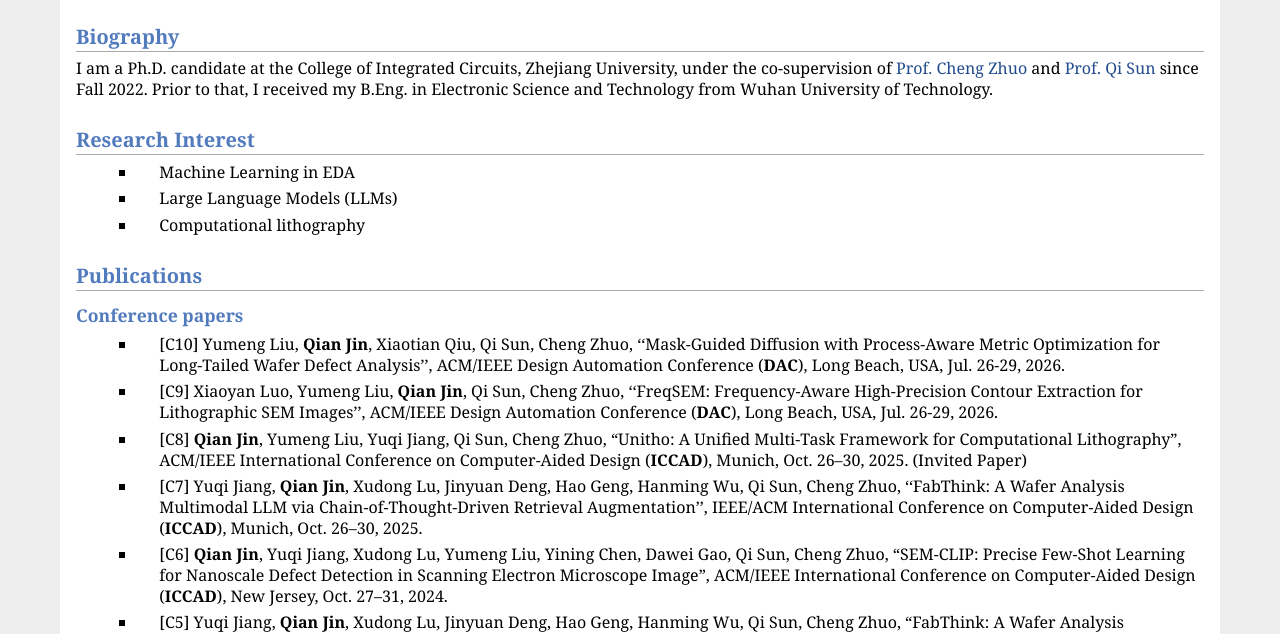
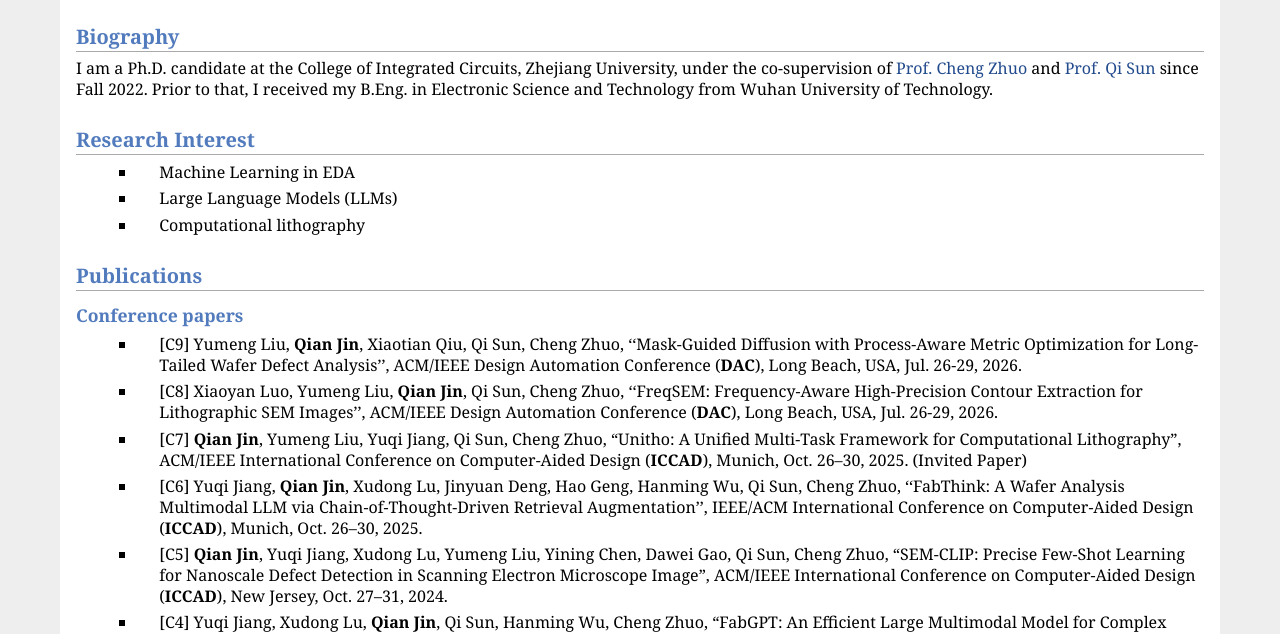
Before and after one commit to 1201jin/1201jin.github.io, a plain HTML site: page index.html in a window 1280 px wide. Shown: the part 310-944 px from the top of the page. Drawn offline with Linux system fonts and the light colour scheme; files that its build step writes are made by us from their sources.

Commit message:
Update index.html

```diff
--- a/index.html
+++ b/index.html
@@ -34,17 +34,15 @@
 <h2>Publications</h2>
 <h3>Conference papers</h3>
 <ul>
-<li><p>[C10] Yumeng Liu, <b>Qian Jin</b>, Xiaotian Qiu, Qi Sun, Cheng Zhuo, &lsquo;&lsquo;Mask-Guided Diffusion with Process-Aware Metric Optimization for Long-Tailed Wafer Defect Analysis&rsquo;&rsquo;, ACM/IEEE Design Automation Conference (<b>DAC</b>), Long Beach, USA, Jul. 26-29, 2026.</p>
+<li><p>[C9] Yumeng Liu, <b>Qian Jin</b>, Xiaotian Qiu, Qi Sun, Cheng Zhuo, &lsquo;&lsquo;Mask-Guided Diffusion with Process-Aware Metric Optimization for Long-Tailed Wafer Defect Analysis&rsquo;&rsquo;, ACM/IEEE Design Automation Conference (<b>DAC</b>), Long Beach, USA, Jul. 26-29, 2026.</p>
 </li>
-<li><p>[C9] Xiaoyan Luo, Yumeng Liu, <b>Qian Jin</b>, Qi Sun, Cheng Zhuo, &lsquo;&lsquo;FreqSEM: Frequency-Aware High-Precision Contour Extraction for Lithographic SEM Images&rsquo;&rsquo;, ACM/IEEE Design Automation Conference (<b>DAC</b>), Long Beach, USA, Jul. 26-29, 2026.</p>
+<li><p>[C8] Xiaoyan Luo, Yumeng Liu, <b>Qian Jin</b>, Qi Sun, Cheng Zhuo, &lsquo;&lsquo;FreqSEM: Frequency-Aware High-Precision Contour Extraction for Lithographic SEM Images&rsquo;&rsquo;, ACM/IEEE Design Automation Conference (<b>DAC</b>), Long Beach, USA, Jul. 26-29, 2026.</p>
 </li>
-<li><p>[C8] <b>Qian Jin</b>, Yumeng Liu, Yuqi Jiang, Qi Sun, Cheng Zhuo, &ldquo;Unitho: A Unified Multi-Task Framework for Computational Lithography&rdquo;, ACM/IEEE International Conference on Computer-Aided Design (<b>ICCAD</b>), Munich, Oct. 26–30, 2025. (Invited Paper)</p>
+<li><p>[C7] <b>Qian Jin</b>, Yumeng Liu, Yuqi Jiang, Qi Sun, Cheng Zhuo, &ldquo;Unitho: A Unified Multi-Task Framework for Computational Lithography&rdquo;, ACM/IEEE International Conference on Computer-Aided Design (<b>ICCAD</b>), Munich, Oct. 26–30, 2025. (Invited Paper)</p>
 </li>
-<li><p>[C7] Yuqi Jiang, <b>Qian Jin</b>, Xudong Lu, Jinyuan Deng, Hao Geng, Hanming Wu, Qi Sun, Cheng Zhuo, &lsquo;&lsquo;FabThink: A Wafer Analysis Multimodal LLM via Chain-of-Thought-Driven Retrieval Augmentation&rsquo;&rsquo;, IEEE/ACM International Conference on Computer-Aided Design (<b>ICCAD</b>), Munich, Oct. 26–30, 2025.</p>
+<li><p>[C6] Yuqi Jiang, <b>Qian Jin</b>, Xudong Lu, Jinyuan Deng, Hao Geng, Hanming Wu, Qi Sun, Cheng Zhuo, &lsquo;&lsquo;FabThink: A Wafer Analysis Multimodal LLM via Chain-of-Thought-Driven Retrieval Augmentation&rsquo;&rsquo;, IEEE/ACM International Conference on Computer-Aided Design (<b>ICCAD</b>), Munich, Oct. 26–30, 2025.</p>
 </li>
-<li><p>[C6] <b>Qian Jin</b>, Yuqi Jiang, Xudong Lu, Yumeng Liu, Yining Chen, Dawei Gao, Qi Sun, Cheng Zhuo, &ldquo;SEM-CLIP: Precise Few-Shot Learning for Nanoscale Defect Detection in Scanning Electron Microscope Image&rdquo;, ACM/IEEE International Conference on Computer-Aided Design (<b>ICCAD</b>), New Jersey, Oct. 27–31, 2024.</p>
-</li>
-<li><p>[C5] Yuqi Jiang, <b>Qian Jin</b>, Xudong Lu, Jinyuan Deng, Hao Geng, Hanming Wu, Qi Sun, Cheng Zhuo, &ldquo;FabThink: A Wafer Analysis Multimodal LLM via Chain-of-Thought-Driven Retrieval Augmentation&rdquo;, ACM/IEEE International Conference on Computer-Aided Design (<b>ICCAD</b>), Munich, Oct. 26–30, 2025.</p>
+<li><p>[C5] <b>Qian Jin</b>, Yuqi Jiang, Xudong Lu, Yumeng Liu, Yining Chen, Dawei Gao, Qi Sun, Cheng Zhuo, &ldquo;SEM-CLIP: Precise Few-Shot Learning for Nanoscale Defect Detection in Scanning Electron Microscope Image&rdquo;, ACM/IEEE International Conference on Computer-Aided Design (<b>ICCAD</b>), New Jersey, Oct. 27–31, 2024.</p>
 </li>
 <li><p>[C4] Yuqi Jiang, Xudong Lu, <b>Qian Jin</b>, Qi Sun, Hanming Wu, Cheng Zhuo, &ldquo;FabGPT: An Efficient Large Multimodal Model for Complex Wafer Defect Knowledge Queries&rdquo;, ACM/IEEE International Conference on Computer-Aided Design (<b>ICCAD</b>), New Jersey, Oct. 27–31, 2024.</p>
 </li>
```
